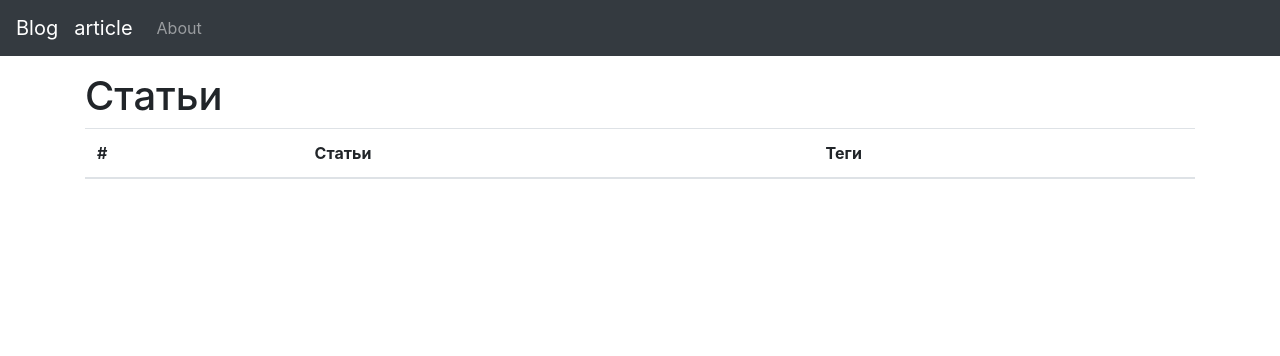
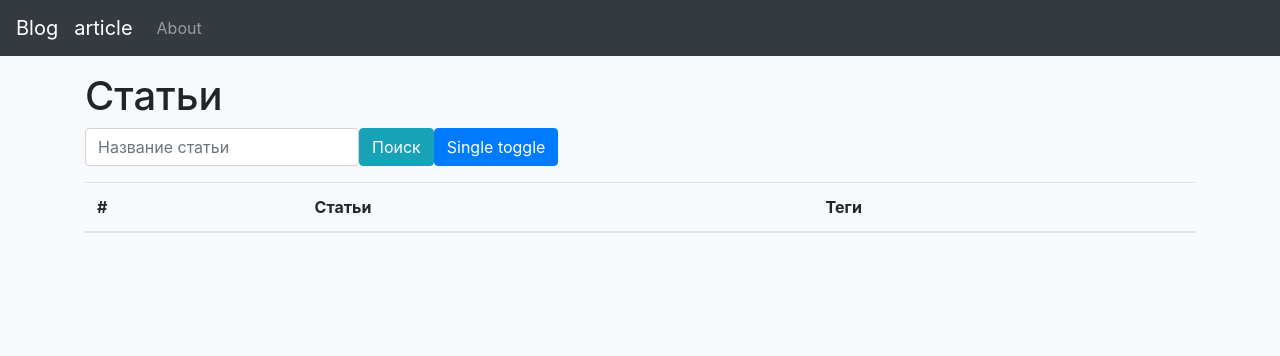
Before and after one commit to Barzabel/simlpe-blog, a Django app: page /article/ in a window 1280 px wide. Shown: the top 356 px of the page. Run offline with Django 5.2, Linux system fonts and the light colour scheme; data that the repository does not hold is empty; some libraries are stand-ins or nearby versions.

Commit message:
add checkbox

```diff
--- a/django_blog/article/templates/articles/index.html
+++ b/django_blog/article/templates/articles/index.html
@@ -6,6 +6,23 @@
     {% if teg %}
     <h4>Тег: {{ teg }}</h4>
     {% endif %}
+        <form class="form-inline mb-3" action="{% url 'article' %}" method="get">
+          <div class="form-group">
+            <input class="form-control" type="search" name="query" value="{{ query }}" placeholder="Название статьи">
+          </div>
+
+          <button class="btn btn-info" type="submit">Поиск</button>
+
+
+        <div class="btn-group-toggle" data-toggle="buttons">
+            <label class="btn btn-primary" for="btn-check">
+                <input type="checkbox" class="btn-check" id="btn-check" autocomplete="off">Single toggle
+            </label>
+        </div>
+        </form>
+
+
+
 
   <table class="table table-striped">
   <thead>
--- a/django_blog/article/views.py
+++ b/django_blog/article/views.py
@@ -1,18 +1,22 @@
-from django.views.generic.base import TemplateView
+from django.db.models import Q
 from django.shortcuts import render, get_object_or_404
 from django.views import View
 from .models import Article
 from django_blog.teg.models import Tegs
 
 
-class ArticlesPageView(TemplateView):
-
-    template_name = "articles/index.html"
-
-    def get_context_data(self, **kwargs):
-        context = super().get_context_data(**kwargs)
-        context['articles'] = Article.objects.all()
-        return context
+class ArticlesPageView(View):
+    def get(self, request, *args, **kwargs):
+        query = request.GET.get('query', '')
+        articles = Article.objects.filter(Q(name__icontains=query))
+        return render(
+            request,
+            "articles/index.html",
+            context={
+                'articles': articles,
+                'query': query,
+            }
+        )
 
 
 class ArticleById(View):
@@ -28,9 +32,14 @@ class ArticleById(View):
 class ArticleByTeg(View):
     def get(self, request, *args, **kwargs):
         teg = get_object_or_404(Tegs, name=kwargs['teg'])
-        articles = teg.Article_list.all()
+        query = request.GET.get('query', '')
+        articles = teg.Article_list.filter(Q(name__icontains=query))
         return render(
             request,
             "articles/index.html",
-            context={'articles': articles, 'teg': teg}
+            context={
+                'articles': articles,
+                'teg': teg,
+                'query': query,
+            }
         )
--- a/django_blog/templates/base.html
+++ b/django_blog/templates/base.html
@@ -9,9 +9,15 @@
     {% bootstrap_css %}
     {% bootstrap_javascript jquery=True %}
 </head>
-<body>
-{% include 'heder.html' %}
-{% block content %}
-{% endblock %}
+<body class="bg-light">
+    <div >
+        <header>
+            {% include 'heder.html' %}
+        </header>
+    </div>
+    <div >
+        {% block content %}
+        {% endblock %}
+    </div>
 </body>
 </html>
```
